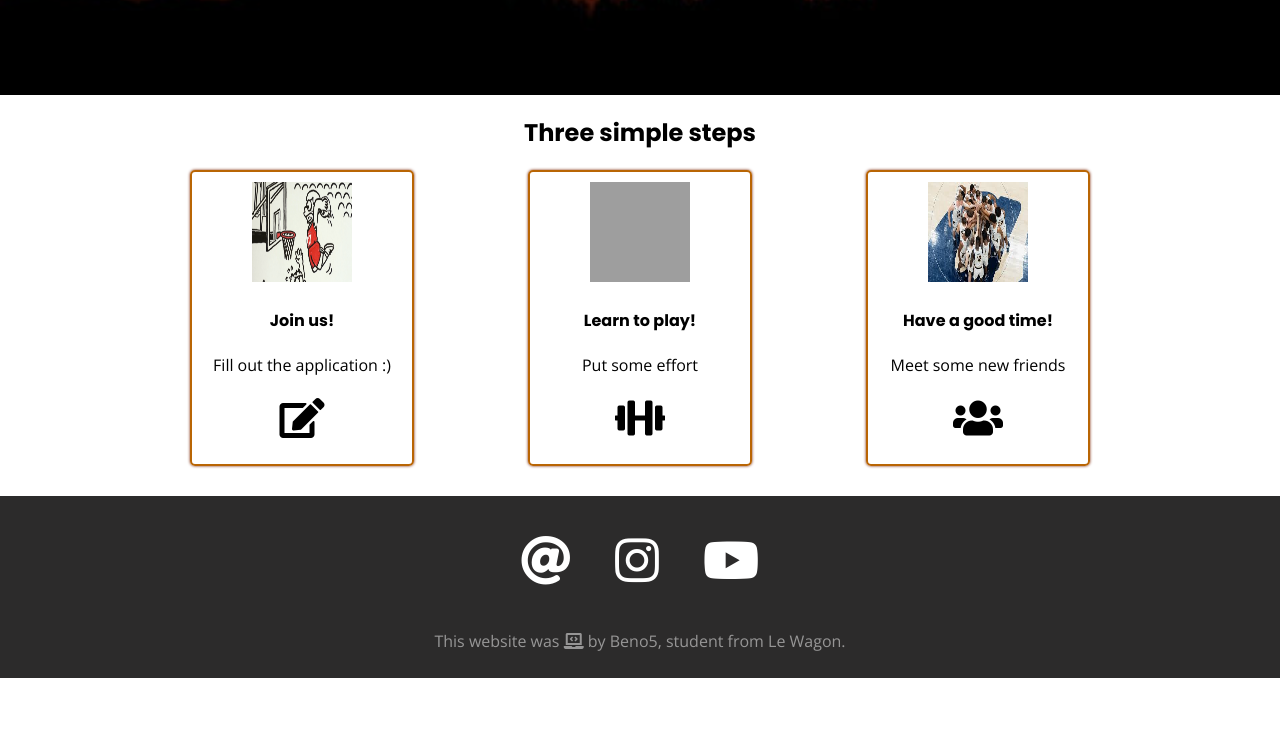
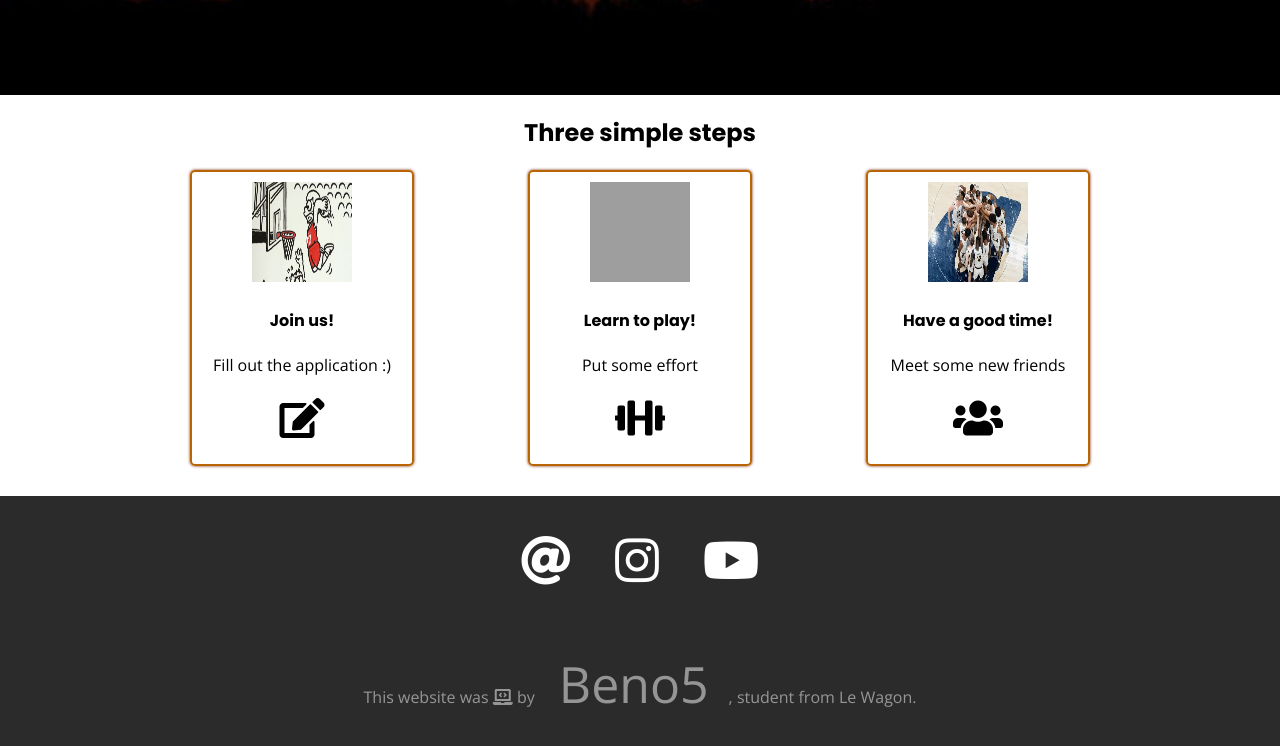
Before and after one commit to Beno5/landing, a plain HTML site: page index.html in a window 1280 px wide. Shown: the part 584-1330 px from the top of the page. Before the commit the page ends 1262 px from the top, so only its background shows below. Drawn offline with nearby package versions, Linux system fonts and the light colour scheme; grey boxes are pictures that could not be loaded.

Commit message:
Update index.html

```diff
--- a/index.html
+++ b/index.html
@@ -50,7 +50,7 @@
       <a href="https://mail.google.com/" class="icons" target="_blank"><i class="fas fa-at"></i></a>
       <a href="https://www.instagram.com/" class="icons" target="_blank"><i class="fab fa-instagram"></i></a>
       <a href="https://www.youtube.com/" class="icons" target="_blank"><i class="fab fa-youtube"></i></a>
-      <div class="footer-text"><p>This website was <i class="fas fa-laptop-code"></i> by Beno5, student from Le Wagon.</p></div>
+      <div class="footer-text"><p>This website was <i class="fas fa-laptop-code"></i> by <a href="https://github.com/Beno5" class="icons" target="_blank">Beno5</a>, student from Le Wagon.</p></div>
 
     </div>
   </div>
```
